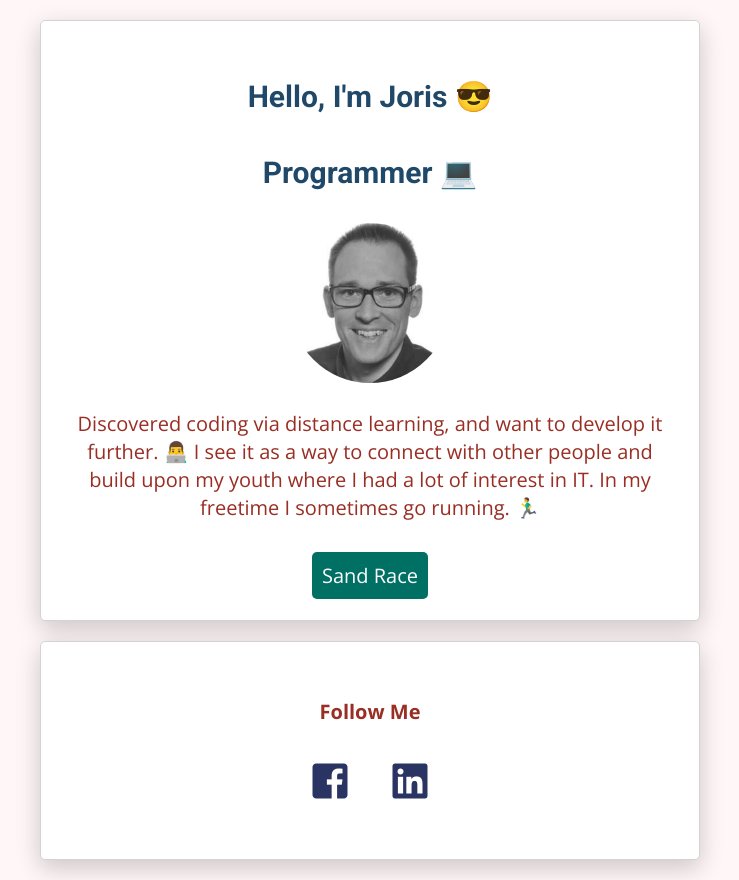
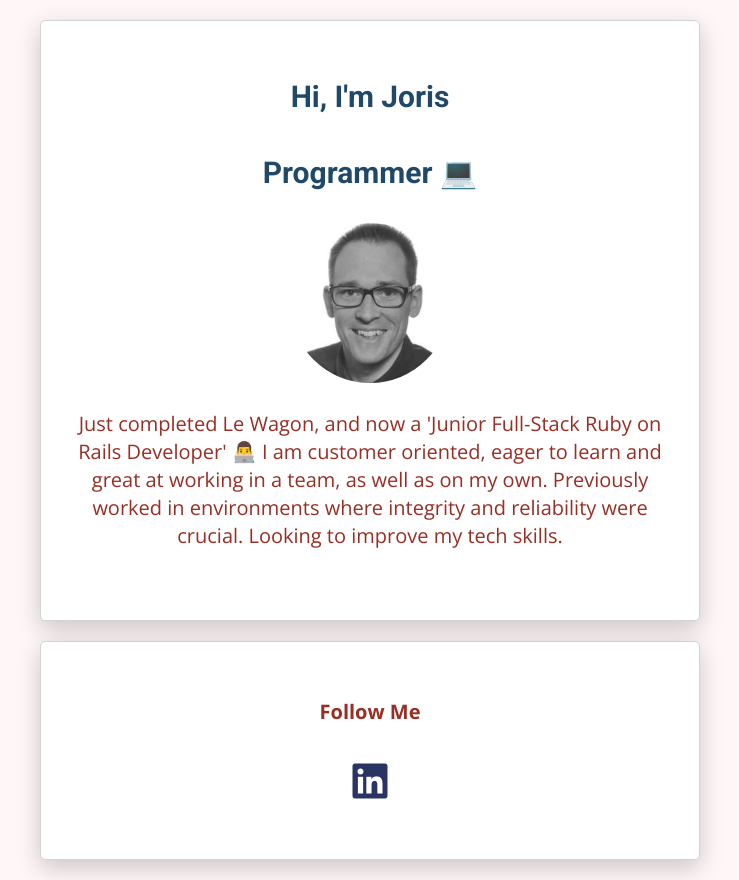
Before and after one commit to jorisd5/profile, a plain HTML site: page index.html in a window 1280 px wide. Shown: the whole page, without its empty margins (270-1009 px from the left). Drawn offline with nearby package versions, Linux system fonts and the light colour scheme.

Commit message:
updated description and link

```diff
--- a/index.html
+++ b/index.html
@@ -10,37 +10,16 @@
 <body>
   <div class="container">
     <div class="card text-center">
-      <h1>Hello, I'm Joris 😎</h1>
+      <h1>Hi, I'm Joris</h1>
       <h2>Programmer 💻</h2>
       <img src="images/Image_J.jpeg" alt="Picture J" class="img-circle">
-      <p class="introduction">Discovered coding via distance learning, and want to develop it further. 👨‍💻 I see it as a way to connect with other people and build upon my youth where I had a lot of interest in IT. In my freetime I sometimes go running. 🏃‍♂️</p>
-      <a class="button" href="http://www.sandrace.be" target="_blank">Sand Race</a>
+      <p class="introduction">Just completed Le Wagon, and now a 'Junior Full-Stack Ruby on Rails Developer' 👨‍💻 I am customer oriented, eager to learn and great at working in a team, as well as on my own. Previously worked in environments where integrity and reliability were crucial. Looking to improve my tech skills.</p>
     </div>
-<!--     <div class="card">
-      <h3 class="text-center">Music</h3>
-      <p >Some of my favourite artists:</p>
-      <ul>
-        <li>
-          Coldplay
-        </li>
-        <li>
-          Muse
-        </li>
-        <li>
-          Red Hot Chili Peppers
-        </li>
-      </ul>
-    </div> -->
     <div class="card text-center">
       <h4>Follow Me</h4>
       <ul class="list-inline">
         <li>
-          <a href="https://www.facebook.com/joris.dewaele14">
-            <i class="fab fa-facebook-square"></i>
-          </a>
-        </li>
-        <li>
-          <a href="#">
+          <a href="https://www.linkedin.com/in/joris-dewaele-abab26b9/">
             <i class="fab fa-linkedin"></i>
           </a>
         </li>
```
